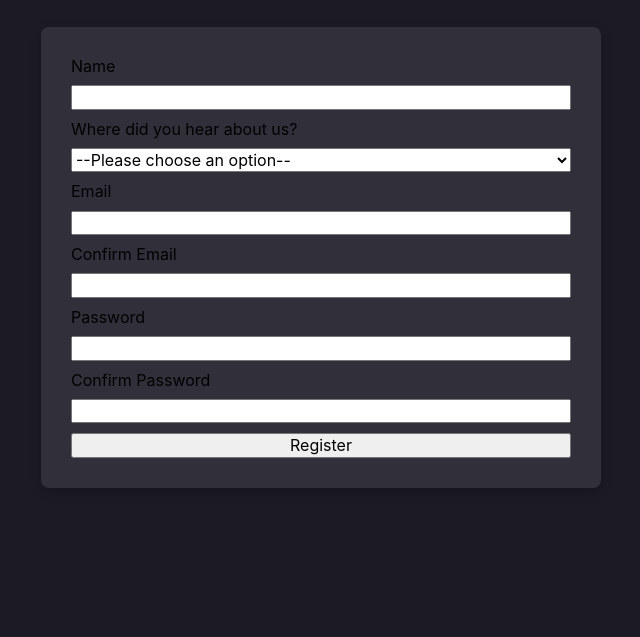
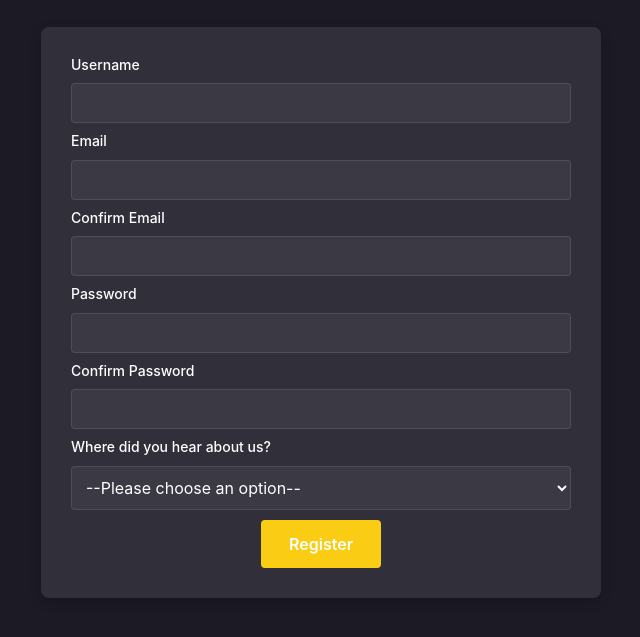
Before and after one commit to balszan/DirectlyApply, a plain HTML site: page index.html in a window 1280 px wide. Shown: the part 103-740 px from the top of the page, without its empty margins (319-959 px from the left). Drawn offline with Linux system fonts and the light colour scheme.

Commit message:
More styling

```diff
--- a/index.html
+++ b/index.html
@@ -15,8 +15,16 @@
       </div>
       <div class="form-container">
         <form id="registration-form" action="#">
-          <label for="name">Name</label>
+          <label for="name">Username</label>
           <input type="text" />
+          <label for="email">Email</label>
+          <input type="email" />
+          <label for="confirm-email">Confirm Email</label>
+          <input type="email" />
+          <label for="password">Password</label>
+          <input type="password" />
+          <label for="confirm-password">Confirm Password</label>
+          <input type="password" />
           <label for="name">Where did you hear about us?</label>
           <select name="source">
             <option value="">--Please choose an option--</option>
@@ -26,14 +34,6 @@
             <option value="parrot">Friend recommendation</option>
             <option value="spider">Industry event</option>
           </select>
-          <label for="email">Email</label>
-          <input type="email" />
-          <label for="confirm-email">Confirm Email</label>
-          <input type="email" />
-          <label for="password">Password</label>
-          <input type="password" />
-          <label for="confirm-password">Confirm Password</label>
-          <input type="password" />
           <button type="submit">Register</button>
         </form>
       </div>
--- a/styles.css
+++ b/styles.css
@@ -43,3 +43,59 @@ body {
   flex-direction: column;
   gap: 10px;
 }
+
+label {
+  color: white;
+  display: block;
+  font-size: 14px;
+  font-weight: 500;
+}
+
+input,
+select {
+  width: 100%;
+  padding: 10px;
+  border: 1px solid rgba(255, 255, 255, 0.1);
+  border-radius: 4px;
+  background-color: rgba(255, 255, 255, 0.05);
+  color: #fff;
+  font-size: 14px;
+  box-sizing: border-box;
+}
+
+input:focus,
+select:focus {
+  outline: none;
+  border-color: #fff;
+}
+
+button {
+  background-color: #facc14;
+  align-self: center;
+  width: auto;
+  min-width: 120px;
+  color: white;
+  border: none;
+  border-radius: 4px;
+  padding: 15px;
+  font-size: 14px;
+  font-weight: 600;
+  cursor: pointer;
+  margin-top: 10px;
+}
+
+button:hover {
+  background-color: #d08700;
+}
+
+@media (max-width: 480px) {
+  .form-container {
+    padding: 20px;
+  }
+
+  input,
+  select,
+  button {
+    padding: 10px;
+  }
+}
```
